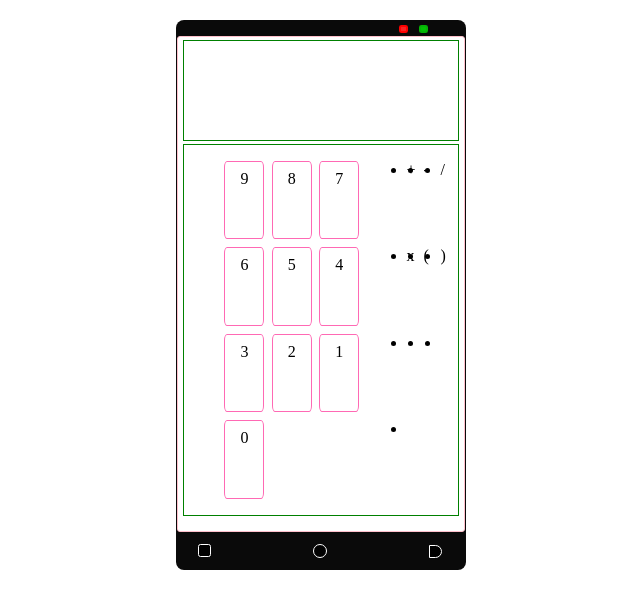
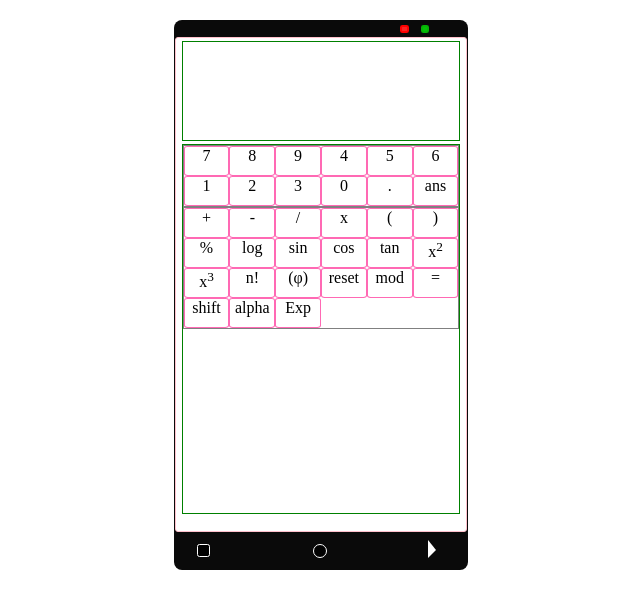
Before and after one commit to kleva-j/Javascript-Calculator, a plain HTML site: page new.html in a window 1280 px wide. Shown: the whole page, without its empty margins (319-959 px from the left). Drawn offline with Linux system fonts and the light colour scheme.

Commit message:
add a little markup

```diff
--- a/new.html
+++ b/new.html
@@ -13,29 +13,42 @@
             <div class="wrapper">
                 <div id="display"></div>
                 <div id="buttons">
-                    <ul>
+                    <ul class="all nums">
+                        <li class="numbers">7</li>
+                        <li class="numbers">8</li>
                         <li class="numbers">9</li>
-                        <li class="numbers">8</li>
-                        <li class="numbers">7</li>
+                        <li class="numbers">4</li>
+                        <li class="numbers">5</li>
                         <li class="numbers">6</li>
-                        <li class="numbers">5</li>
-                        <li class="numbers">4</li>
+                        <li class="numbers">1</li>
+                        <li class="numbers">2</li>
                         <li class="numbers">3</li>
-                        <li class="numbers">2</li>
-                        <li class="numbers">1</li>
                         <li class="numbers">0</li>
+                        <li class="numbers">.</li>
+                        <li class="numbers">ans</li>
                     </ul>
-                    <ul>
-                        <li class="keys">+</li>
-                        <li class="keys">-</li>
-                        <li class="keys">/</li>
-                        <li class="keys">x</li>
-                        <li class="keys">(</li>
-                        <li class="keys">)</li>
-                        <li class="keys"></li>
-                        <li class="keys"></li>
-                        <li class="keys"></li>
-                        <li class="keys"></li>
+                    <ul class="all symbs">
+                        <li class="keys" title="add">+</li>
+                        <li class="keys" title="subtract">-</li>
+                        <li class="keys" title="divide">/</li>
+                        <li class="keys" title="multiply">x</li>
+                        <li class="keys" title="open-bracket">(</li>
+                        <li class="keys" title="close-bracket">)</li>
+                        <li class="keys" title="percentage">%</li>
+                        <li class="keys" title="logarithm">log</li>
+                        <li class="keys" title="sine">sin</li>
+                        <li class="keys" title="cosine">cos</li>
+                        <li class="keys" title="tangent">tan</li>
+                        <li class="keys" title="square">x<sup>2</sup></li>
+                        <li class="keys" title="cube">x<sup>3</sup></li>
+                        <li class="keys" title="factorial">n!</li>
+                        <li class="keys" title="fibonacci">(φ)</li>
+                        <li class="keys" title="reset">reset</li>
+                        <li class="keys" title="modulus">mod</li>
+                        <li class="keys" title="Equal">=</li>
+                        <li class="keys" title="shift">shift</li>
+                        <li class="keys" title="alpha">alpha</li>
+                        <li class="keys" title="Exp">Exp</li>
                     </ul>
                 </div>
             </div>
--- a/newStyle.css
+++ b/newStyle.css
@@ -1,4 +1,7 @@
-
+*{
+    margin: 0px;
+    padding: 0px;
+}
 .container{
     background: rgb(10, 10, 10);
     border: 1px solid rgba(218, 209, 213, 0);
@@ -40,6 +43,54 @@
     top: .75%;
 }
 
+#display{
+    height: 20%;
+    border: 1px solid green;
+    margin: 3px 2%;
+}
+
+#buttons{
+    border: 1px solid green;
+    margin: 3px 2%;
+    height: 75%;
+    box-sizing: border-box;
+}
+
+.all{
+    display: grid;
+    grid-template-columns: repeat(6, 1fr);
+    border: 1px solid grey;
+}
+
+.numbers, .keys{
+    height: 30px;
+    list-style-type: none;
+    text-align: center;
+    box-sizing: border-box;
+    border: 1px solid hotpink;
+    border-radius: 8%;
+}
+
+.numbers:nth-child(n-3):hover{
+    color: white;
+    background: red;
+}
+
+.numbers:nth-child(2n-3):hover{
+    color: white;
+    background: salmon;
+}
+
+.numbers:nth-child(4n-3):hover{
+    color: white;
+    background: green;
+}
+
+.keys:hover{
+    color: white;
+    background: goldenrod;
+}
+
 #switch1{
     background: black;
     border-radius: 2.5px;
@@ -63,50 +114,18 @@
 }
 
 #switch3{
-    background: rgb(0, 0, 0);
-    border: 1.5px solid white;
-    border-radius: 0 50% 50% 0;
-    height: 11px;
-    width: 11px;
+    background: inherit;
+    border-width: 10px 8px 8px;
+    border-style: solid;
+    border-color: transparent transparent transparent rgb(255, 255, 255);
     position: absolute;
     right: 8%;
     bottom: 2%;
 }
 
-#switch1:hover, #switch2:hover, #switch3:hover{
-    background: rgb(44, 43, 43);
+#switch1:hover, #switch2:hover{
+    background: rgb(250, 249, 249);
     background: white;
     cursor: pointer;
-    border: 1px solid grey
+    border: 1px solid grey;
 }
-
-
-#display{
-    height: 20%;
-    border: 1px solid green;
-    margin: 3px 2%;
-}
-
-#buttons{
-    border: 1px solid green;
-    margin: 3px 2%;
-    height: 75%;
-    display: grid;
-    grid-template-columns: 2fr 1fr;
-}
-
-ul{
-    display: grid;
-    grid-template-columns: 1fr 1fr 1fr;
-    grid-row-gap:  .5em;
-}
-
-.numbers{
-    list-style-type: none;
-    padding: 8px 8px;
-    width: 40px;
-    text-align: center;
-    box-sizing: border-box;
-    border: 1px solid hotpink;
-    border-radius: 8%;
-}
```
Also changed, not shown: 1 other file.
